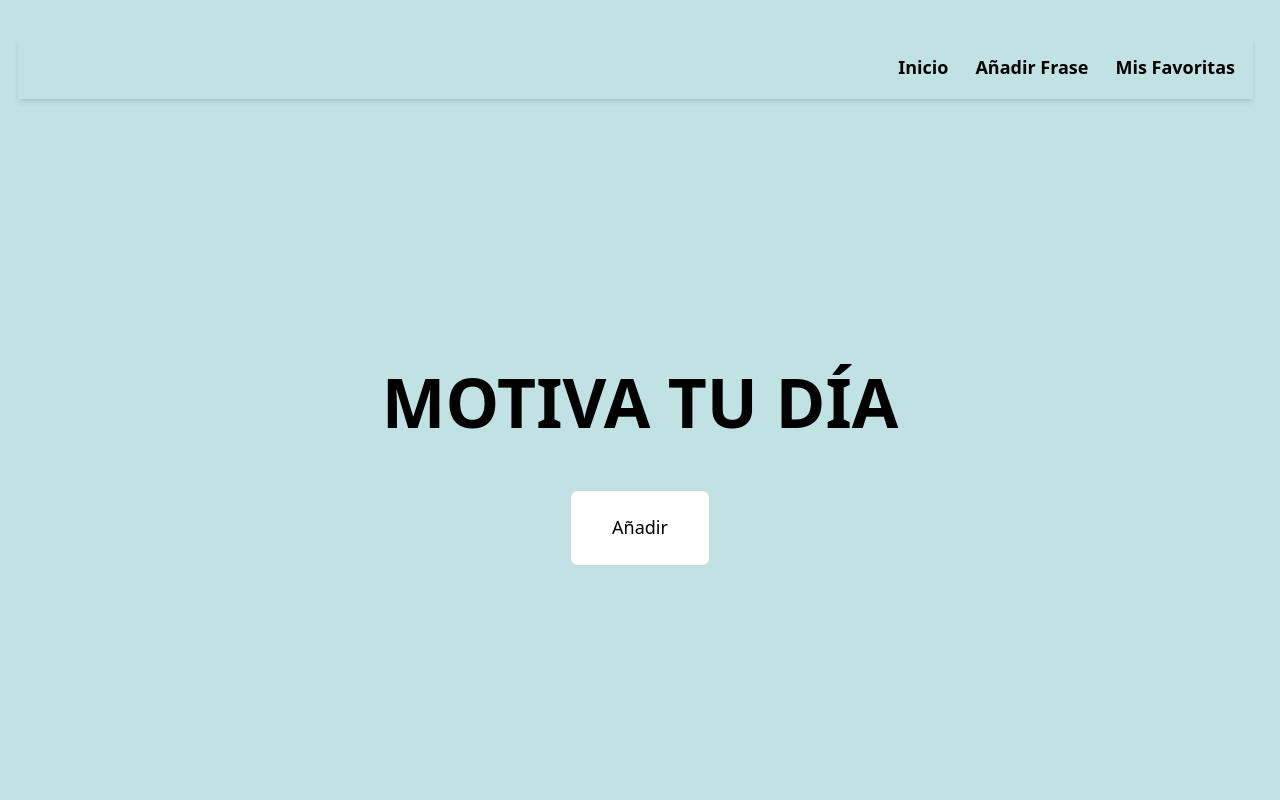
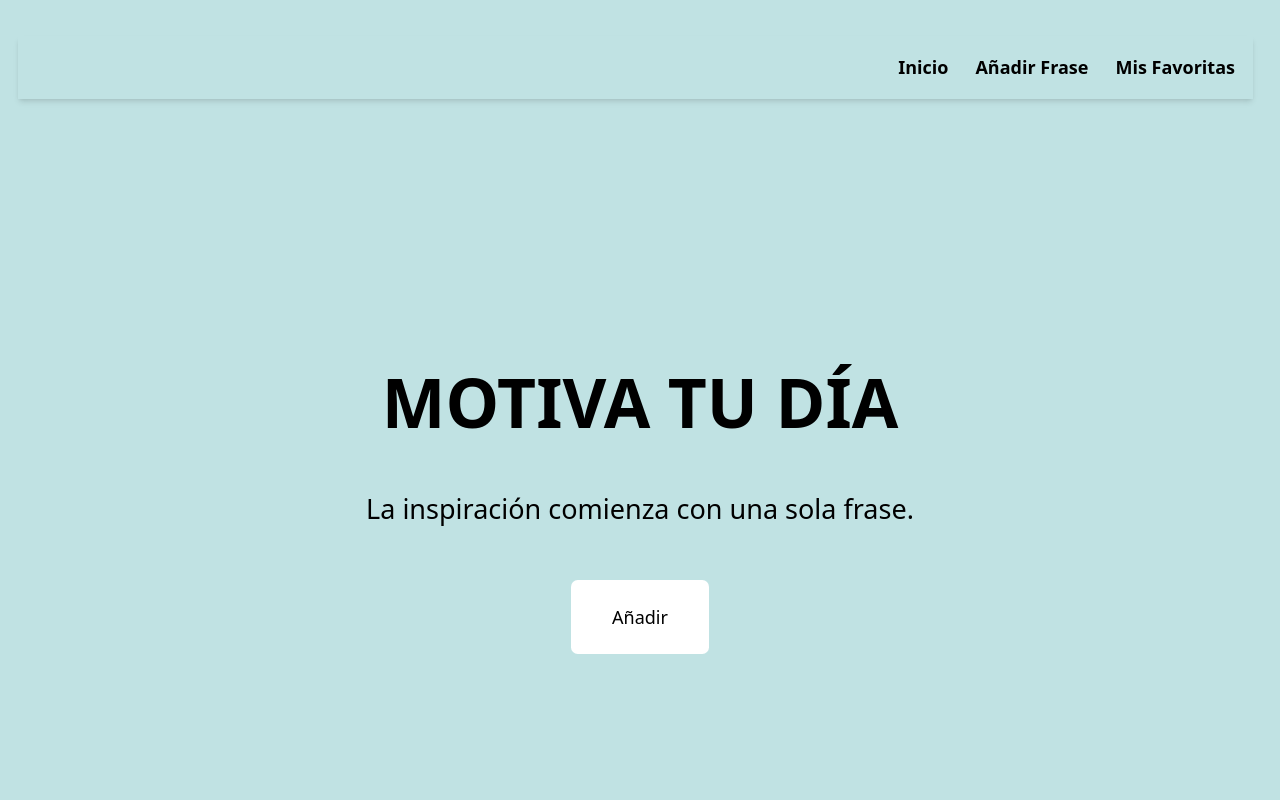
Before and after one commit to miaryl/p7_proyecto4, a React (Vite) app: page / in a window 1280 px wide. Shown: the top 800 px of the page. Built offline with nearby package versions, Linux system fonts and the light colour scheme.

Commit message:
fixig bugs in app file

```diff
--- a/src/App.jsx
+++ b/src/App.jsx
@@ -4,6 +4,7 @@ import './App.css'
 import Navbar from './components/navbar/NavBar.jsx'
 import AddQuote from './components/button/Button.jsx'
 import Form from './components/form/form.jsx'
+import ShowQuote from './components/quotes/Quotes.jsx'
 
 
 function App() {
@@ -13,6 +14,7 @@ function App() {
     <header>  <Navbar /> </header>
     <main className='mt-60 md:mt-30 lg:mt-60 flex flex-col items-center gap-4 min-w-[280px] sm:min-w-[320px]'>
       <h1 className='text-center text-6xl font-bold mb-8'> MOTIVA TU DÍA</h1>
+      <ShowQuote />
 
     <AddQuote />
     <Form />
```
